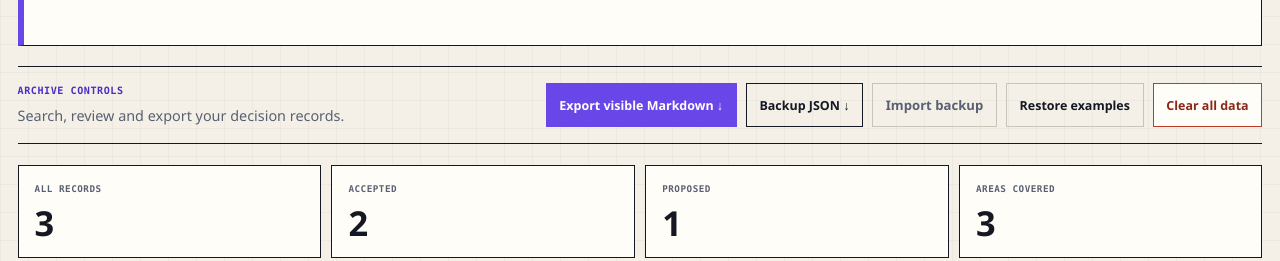
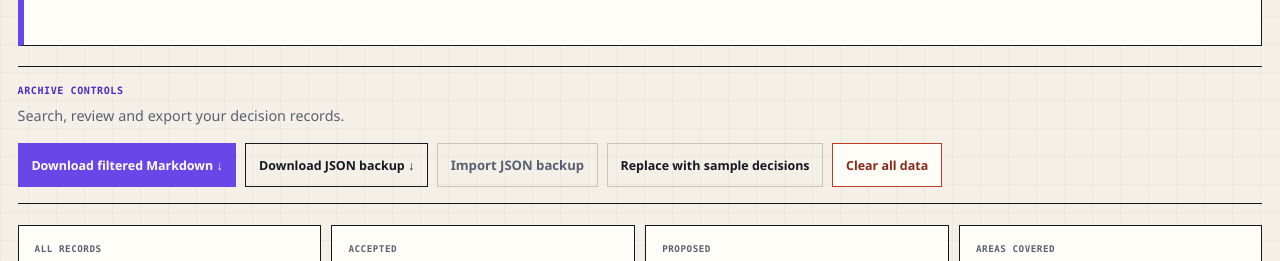
Before and after one commit to tumelodev-arch/DecisionArchive, a website: page index.html in a window 1280 px wide. Shown: the part 516-777 px from the top of the page. Drawn offline with Linux system fonts and the light colour scheme.

Commit message:
Clarify action labels and toolbar semantics

```diff
--- a/index.html
+++ b/index.html
@@ -5,7 +5,7 @@
 <header class="topbar"><a class="brand" href="https://tumelodev-arch.github.io/" aria-label="Return to Tumelo Phale portfolio"><span class="brand-name">TUMELO PHALE<span class="brand-mark">_</span></span></a><span class="topbar-label">DECISION ARCHIVE / ENGINEERING PRACTICE</span><a href="https://tumelodev-arch.github.io/">← Portfolio</a></header>
 <main id="main" class="shell">
 <section class="hero"><div><p class="eyebrow">03 / ARCHITECTURE DECISION RECORDS</p><h1>Keep the why,<br><span>not just the what.</span></h1><p class="lede">Capture technical context, the selected option and the trade-offs. A lightweight decision log for small projects that need their reasoning to survive the next refactor.</p></div><aside class="privacy-note"><strong>Local-first archive</strong><p>Records stay in this browser until you export or share them.</p></aside></section>
-<section class="toolbar"><div><p class="eyebrow">ARCHIVE CONTROLS</p><p class="toolbar-copy">Search, review and export your decision records.</p></div><div class="toolbar-actions"><button id="export-markdown" class="button button-primary">Export visible Markdown ↓</button><button id="export-json" class="button button-secondary">Backup JSON ↓</button><label class="button button-quiet import-button">Import backup<input id="import-json" type="file" accept="application/json,.json" hidden></label><button id="reset-demo" class="button button-quiet">Restore examples</button><button id="clear-data" class="button button-danger" type="button">Clear all data</button></div></section>
+<section class="toolbar" aria-label="Decision archive controls"><div><p class="eyebrow">ARCHIVE CONTROLS</p><p class="toolbar-copy">Search, review and export your decision records.</p></div><div class="toolbar-actions"><button id="export-markdown" class="button button-primary">Download filtered Markdown ↓</button><button id="export-json" class="button button-secondary">Download JSON backup ↓</button><label class="button button-quiet import-button">Import JSON backup<input id="import-json" type="file" accept="application/json,.json" hidden></label><button id="reset-demo" class="button button-quiet">Replace with sample decisions</button><button id="clear-data" class="button button-danger" type="button">Clear all data</button></div></section>
 <section class="metrics"><article><span class="metric-label">ALL RECORDS</span><strong id="metric-total">0</strong></article><article><span class="metric-label">ACCEPTED</span><strong id="metric-accepted">0</strong></article><article><span class="metric-label">PROPOSED</span><strong id="metric-proposed">0</strong></article><article><span class="metric-label">AREAS COVERED</span><strong id="metric-areas">0</strong></article></section>
 <div class="workspace">
 <section class="panel editor-panel"><div class="section-heading"><div><p class="eyebrow">01 / DECISION ENTRY</p><h2 id="form-title">Record a decision</h2></div><span id="form-mode" class="status-chip">NEW</span></div>
```
